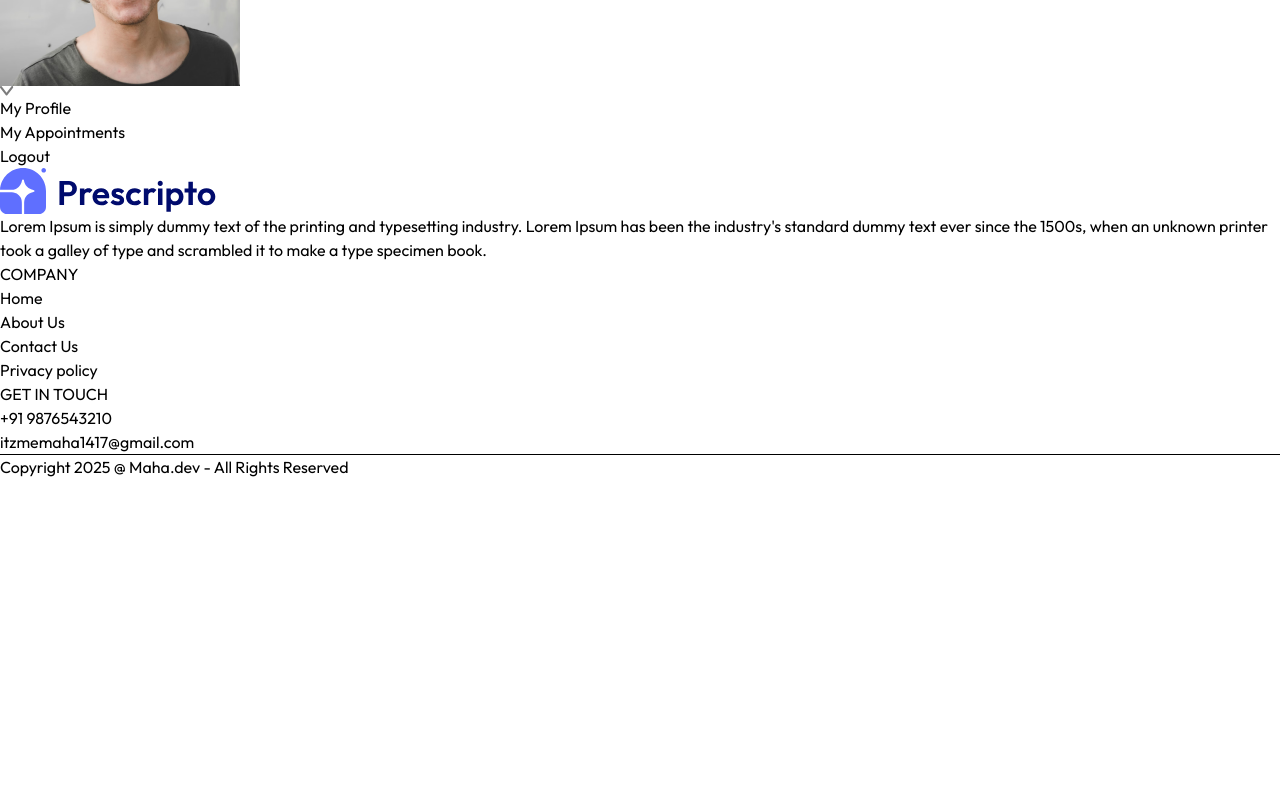
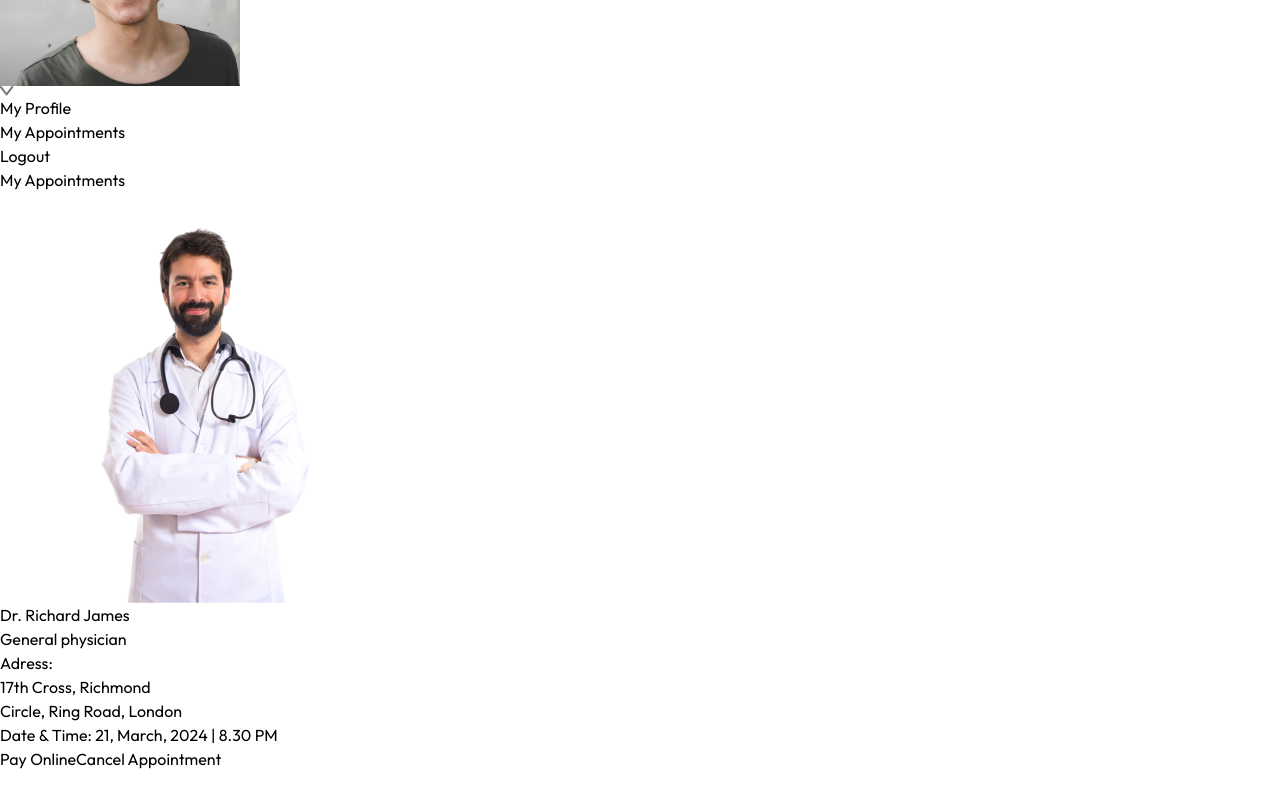
Before and after one commit to MahaOfcl14/Prescripto, a React (Vite) app in the folder frontend/: page /my-appointments in a window 1280 px wide. Shown: the part 300-1097 px from the top of the page. Before the commit the page ends 800 px from the top, so only its background shows below. Built offline with nearby package versions, Linux system fonts and the light colour scheme.

Commit message:
My Appointments page completed

```diff
--- a/frontend/src/pages/MyAppointments.jsx
+++ b/frontend/src/pages/MyAppointments.jsx
@@ -1,8 +1,42 @@
-import React from 'react'
+import React, { useContext } from 'react'
+import { AppContext } from '../context/AppContext'
 
 const MyAppointments = () => {
+  const {doctors} = useContext(AppContext)
   return (
     <div>
+      <p className='pb-3 mt-12 font-medium text-zinc-700 border-b'>My Appointments</p>
+      <div>
+
+        {doctors.slice(0,3).map((item,index)=>(
+          <div className='grid grid-cols[1fr_2fr] gap-4 sm:flex sm:gap-6 py-2 border-b' key={index}>
+            <div>
+              <img className='w-32 bg-indigo-50' src={item.image} alt="" />
+            </div>
+            <div className='flex-1 text-sm text-zinc-600'>
+              <p className='text-neutral-800 font-semibold'>{item.name}</p>
+              <p>{item.speciality}</p>
+              <p className='text-zinc-700 font-medium mt-1'>Adress:</p>
+              <p className='text-xs'>{item.address.line1}</p>
+              <p className='text-xs'>{item.address.line2}</p>
+              <p className='text-xs mt-1'><span className='text-sm text-neutral-700 font-medium' >Date & Time:</span> 21, March, 2024 | 8.30 PM </p>
+            </div>
+            <div>
+
+            </div>
+
+            <div className='flex flex-col gap-2 justify-end py-5'>
+              <button className='text-sm text-stone-500 text-center sm:min-w-48 py-2 border rounded hover:bg-[#5f6FFF] hover:text-white transition-all duration-300'>Pay Online</button>
+              <button className='text-sm text-stone-500 text-center sm:min-w-48 py-2 border rounded hover:bg-red-600 hover:text-white transition-all duration-300'>Cancel Appointment</button>
+
+            </div>
+
+
+          </div>
+        ))}
+
+
+      </div>
 
     </div>
   )
```
